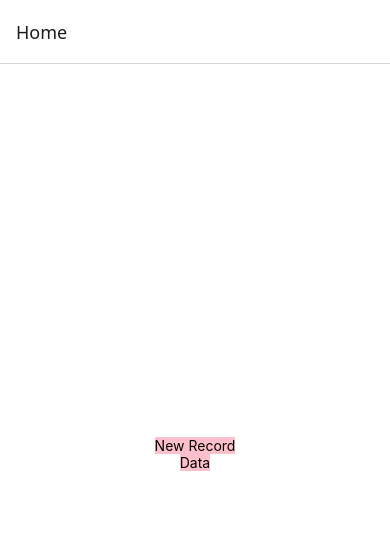
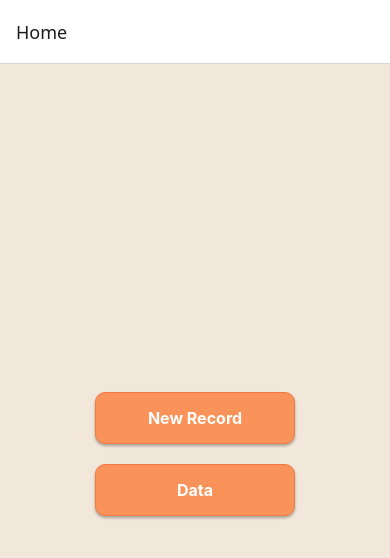
Before and after one commit to TechNomad04/Hemocycle-db, a React Native app in the folder hemocycle/frontendf/: screen / in a window 390 px wide. Shown: the top 558 px of the page. Built offline with nearby package versions, Linux system fonts and the light colour scheme.

Commit message:
UI changes

```diff
--- a/hemocycle/frontendf/config.js
+++ b/hemocycle/frontendf/config.js
@@ -1,3 +1,3 @@
 export const CONFIG = {
-    ip: '192.168.1.4'
+    ip: '10.30.7.160'
 }
--- a/hemocycle/frontendf/pages/HomeScreen.tsx
+++ b/hemocycle/frontendf/pages/HomeScreen.tsx
@@ -5,25 +5,43 @@ function HomeScreen ({navigation}:any) {
     return (
         <View style={styles.container}>
             <TouchableOpacity onPress={()=>navigation.navigate('New record')} style={styles.button}>
-                <Text>New Record</Text>
+                <Text style={styles.buttonText}>New Record</Text>
             </TouchableOpacity>
             <TouchableOpacity onPress={()=>navigation.navigate('Data')} style={styles.button}>
-                <Text>Data</Text>
+                <Text style={styles.buttonText}>Data</Text>
             </TouchableOpacity>
         </View>
     )
 }
 
 const styles = StyleSheet.create({
-    container: {
-        flex: 1,
-        alignItems: 'center',
-        justifyContent: 'center',
-        backgroundColor: 'white'
-    },
-    button: {
-        backgroundColor:'pink'
-    }
-})
+  container: {
+    flex: 1,
+    alignItems: "center",
+    justifyContent: "center",
+    backgroundColor: "#f1e7db"
+  },
+  button: {
+    backgroundColor: "#FA9359",
+    padding: 15,
+    borderRadius: 10,
+    marginVertical: 10,
+    alignItems: "center",
+    shadowColor: "#000",
+    shadowOffset: { width: 0, height: 2 },
+    shadowOpacity: 0.3,
+    shadowRadius: 3,
+    elevation: 5,
+    borderWidth: 1,
+    borderColor: "#ef7a44ff",
+    width: 200,
+
+  },
+  buttonText: {
+    color: "#fff",
+    fontWeight: "bold",
+    fontSize: 16
+  }
+});
 
 export default HomeScreen
--- a/hemocycle/frontendf/pages/NewRecord.tsx
+++ b/hemocycle/frontendf/pages/NewRecord.tsx
@@ -1,75 +1,134 @@
-import { View,TextInput, StyleSheet, Text, TouchableOpacity } from "react-native"
-import { Picker } from "@react-native-picker/picker"
-import React from "react"
-import { useState } from "react"
-import axios from "axios"
-import {CONFIG} from '../config'
+import { View, TextInput, StyleSheet, Text, TouchableOpacity } from "react-native";
+import { Picker } from "@react-native-picker/picker";
+import React, { useState } from "react";
+import axios from "axios";
+import { CONFIG } from "../config";
 
-function NewRecord ({navigation}:any) {
-    const [name, setName] = useState<string>('')
-    const [age, setAge] = useState<string>('')
-    const [gender, setGender] = useState<string>('Male')
-    const [category, setCategory] = useState<string>('Non-Anemic')
-    const [id, setid] = useState<string>('')
+function NewRecord({ navigation }: any) {
+  const [name, setName] = useState<string>("");
+  const [age, setAge] = useState<string>("");
+  const [gender, setGender] = useState<string>("Male");
+  const [category, setCategory] = useState<string>("Non-Anemic");
+  const [id, setid] = useState<string>("");
 
-    const submitinfo = async() => {
+  const submitinfo = async () => {
     try {
       const response = await axios.post(`http://${CONFIG.ip}:5000/addinfo/`, {
         name,
         age,
         gender,
         category
-            })
-            console.log(response.data)
-            setid(response.data.user._id)
-        } catch (err:any) {
-            console.log(err.message)
+      });
+      console.log(response.data);
+      setid(response.data.user._id);
+    } catch (err: any) {
+      console.log(err.message);
     }
-    }
+  };
 
   return (
     <View style={styles.container}>
-        <TextInput placeholder="Enter Your Name" style={styles.input} value={name} onChangeText={text=>setName(text)}/>
-        <TextInput placeholder="Enter Your Age" style={styles.input} keyboardType="numeric" value={age} onChangeText={text => setAge(text)}/>
-        <Picker style={styles.picker} selectedValue={gender} onValueChange={(gen)=>setGender(gen)}>
-            <Picker.Item label="Male" value="Male"/>
-            <Picker.Item label="Female" value="Female"/>
-            <Picker.Item label="Other" value="Other"/>
+      <TextInput
+        placeholder="Enter Your Name"
+        placeholderTextColor="#E07A4B"
+        style={styles.input}
+        value={name}
+        onChangeText={(text) => setName(text)}
+      />
+      <TextInput
+        placeholder="Enter Your Age"
+        placeholderTextColor="#E07A4B"
+        style={styles.input}
+        keyboardType="numeric"
+        value={age}
+        onChangeText={(text) => setAge(text)}
+      />
+
+      <Picker
+        style={styles.picker}
+        selectedValue={gender}
+        onValueChange={(gen) => setGender(gen)}
+        itemStyle={{ color: "#E07A4B", fontWeight: "bold", fontSize: 16 }}
+      >
+        <Picker.Item label="Male" value="Male" />
+        <Picker.Item label="Female" value="Female" />
+        <Picker.Item label="Other" value="Other" />
       </Picker>
-        <Picker style={styles.picker} selectedValue={category} onValueChange={(cat)=>setCategory(cat)}>
-            <Picker.Item label="Non-Anemic" value="Non-Anemic"/>
-            <Picker.Item label="Mild" value="Mild"/>
-            <Picker.Item label="Severe" value="Severe"/>
+
+      <Picker
+        style={styles.picker}
+        selectedValue={category}
+        onValueChange={(cat) => setCategory(cat)}
+        itemStyle={{ color: "#E07A4B", fontWeight: "bold", fontSize: 16 }}
+      >
+        <Picker.Item label="Non-Anemic" value="Non-Anemic" />
+        <Picker.Item label="Mild" value="Mild" />
+        <Picker.Item label="Severe" value="Severe" />
       </Picker>
+
       <TouchableOpacity style={styles.button} onPress={submitinfo}>
-            <Text>Submit</Text>
+        <Text style={styles.buttonText}>Submit</Text>
       </TouchableOpacity>
-        <TouchableOpacity style={styles.button} onPress={()=>navigation.navigate('Part', {id})}>
-            <Text>Upload Images</Text>
+      <TouchableOpacity style={styles.button} onPress={() => navigation.navigate("Part", { id })}>
+        <Text style={styles.buttonText}>Upload Images</Text>
       </TouchableOpacity>
     </View>
-    )
+  );
 }
 
 const styles = StyleSheet.create({
   container: {
     flex: 1,
-        alignItems: 'center',
-        justifyContent: 'center',
+    alignItems: "center",
+    justifyContent: "center",
+    backgroundColor: "#f1e7db"
   },
   input: {
-        height: 40,
+    backgroundColor: "#e07a4b32",
+    height: 50,
     width: 300,
-        borderColor: 'black',
+    borderColor: "#E07A4B",
     borderWidth: 0.5,
-        color: 'black'
+    marginVertical: 8,
+    paddingHorizontal: 10,
+    borderRadius: 8,
+    color: "#E07A4B",
+    fontWeight: "bold",
+    fontSize: 16
   },
   picker: {
-        width: 300
+    width: 300,
+    marginVertical: 8,
+    borderColor: "#E07A4B",
+    borderWidth: 0.5,
+    borderRadius: 8,
+    overflow: "hidden",
+    color: "#E07A4B",
+    fontWeight: "bold",
+    fontSize: 16
   },
   button: {
-        backgroundColor: 'pink'
+    backgroundColor: "#FA9359",
+    padding: 15,
+    borderRadius: 10,
+    marginVertical: 10,
+    width: 200,
+    alignItems: "center",
+
+    shadowColor: "#000",
+    shadowOffset: { width: 0, height: 2 },
+    shadowOpacity: 0.3,
+    shadowRadius: 3,
+    elevation: 5,
+
+    borderWidth: 1,
+    borderColor: "#E07A4B"
+  },
+  buttonText: {
+    color: "#fff",
+    fontWeight: "bold",
+    fontSize: 16
   }
-})
+});
 
-export default NewRecord
+export default NewRecord;
--- a/hemocycle/frontendf/pages/Part.tsx
+++ b/hemocycle/frontendf/pages/Part.tsx
@@ -5,13 +5,13 @@ function Part({navigation, route}: any) {
     return (
         <View style={styles.container}>
             <TouchableOpacity onPress={() => navigation.navigate('Upload', {id, part:'Conjunctiva'})} style={styles.button}>
-                <Text>Conjunctiva</Text>
+                <Text style={styles.buttonText}>Conjunctiva</Text>
             </TouchableOpacity >
             <TouchableOpacity onPress={() => navigation.navigate('Upload', {id, part:'Fingernails'})} style={styles.button}>
-                <Text>Fingernails</Text>
+                <Text style={styles.buttonText}>Fingernails</Text>
             </TouchableOpacity >
             <TouchableOpacity onPress={() => navigation.navigate('Upload', {id, part:'Tongue'})} style={styles.button}>
-                <Text>Tongue</Text>
+                <Text style={styles.buttonText}>Tongue</Text>
             </TouchableOpacity>
         </View>
     )
@@ -19,13 +19,31 @@ function Part({navigation, route}: any) {
 
 const styles = StyleSheet.create({
     container: {
-        flex: 1,
-        alignItems: 'center',
-        justifyContent: 'center'
+       flex: 1,
+    alignItems: "center",
+    justifyContent: "center",
+    backgroundColor: "#f1e7db"
     },
     button: {
-        backgroundColor: 'pink'
-    }
+        backgroundColor: "#FA9359",
+    padding: 15,
+    borderRadius: 10,
+    marginVertical: 10,
+    alignItems: "center",
+    shadowColor: "#000",
+    shadowOffset: { width: 0, height: 2 },
+    shadowOpacity: 0.3,
+    shadowRadius: 3,
+    elevation: 5,
+    borderWidth: 1,
+    borderColor: "#ef7a44ff",
+    width: 200,
+    },
+    buttonText: {
+    color: "#fff",
+    fontWeight: "bold",
+    fontSize: 16
+  }
 })
 
 export default Part
--- a/hemocycle/frontendf/pages/UploadImages.tsx
+++ b/hemocycle/frontendf/pages/UploadImages.tsx
@@ -1,8 +1,8 @@
-import { View, Image, Button, StyleSheet, PermissionsAndroid, Alert } from "react-native"
-import { launchImageLibrary, launchCamera } from "react-native-image-picker"
-import { useState } from "react"
-import axios from "axios"
-import {CONFIG} from '../config'
+import { View, Image, TouchableOpacity, Text, StyleSheet, PermissionsAndroid, Alert } from "react-native";
+import { launchImageLibrary, launchCamera } from "react-native-image-picker";
+import { useState } from "react";
+import axios from "axios";
+import { CONFIG } from "../config";
 
 async function requestCameraPermission() {
   try {
@@ -15,79 +15,118 @@ async function requestCameraPermission() {
         buttonNegative: "Cancel",
         buttonPositive: "OK",
       }
-    )
-    return granted === PermissionsAndroid.RESULTS.GRANTED
+    );
+    return granted === PermissionsAndroid.RESULTS.GRANTED;
   } catch {
-    return false
+    return false;
   }
 }
 
-export default function UploadImages({ navigation,route }: any) {
-  const [imageUri, setImageUri] = useState<string | null>(null)
-  const id = route.params.id
-  const part = route.params.part
+export default function UploadImages({ navigation, route }: any) {
+  const [imageUri, setImageUri] = useState<string | null>(null);
+  const id = route.params.id;
+  const part = route.params.part;
 
   async function uploadToServer(uri: string, fileName: string, id: string) {
-    const formData = new FormData()
+    const formData = new FormData();
     formData.append("file", {
       uri,
       name: fileName,
       type: "image/jpeg",
-    } as any)
-    formData.append("id", id)
-    formData.append("part", part)
+    } as any);
+    formData.append("id", id);
+    formData.append("part", part);
 
     try {
       await axios.post(`http://${CONFIG.ip}:5000/upload`, formData, {
         headers: { "Content-Type": "multipart/form-data" },
-      })
-      Alert.alert("Success", "Image uploaded to server")
+      });
+      Alert.alert("Success", "Image uploaded to server");
     } catch (err) {
-      Alert.alert("Error", "Failed to upload image")
-      console.log(err)
+      Alert.alert("Error", "Failed to upload image");
+      console.log(err);
     }
   }
 
   const pickImage = async () => {
-    const result = await launchImageLibrary({ mediaType: "photo", quality: 1 })
-    const uri = result.assets?.[0]?.uri ?? null
-    const name = result.assets?.[0]?.fileName ?? "image.jpg"
+    const result = await launchImageLibrary({ mediaType: "photo", quality: 1 });
+    const uri = result.assets?.[0]?.uri ?? null;
+    const name = result.assets?.[0]?.fileName ?? "image.jpg";
     if (uri) {
-      setImageUri(uri)
-      await uploadToServer(uri, name, id)
+      setImageUri(uri);
+      await uploadToServer(uri, name, id);
     }
-  }
+  };
 
   const captureFromCamera = async () => {
-    const hasPermission = await requestCameraPermission()
+    const hasPermission = await requestCameraPermission();
     if (!hasPermission) {
-      Alert.alert("Permission denied", "Camera permission is required.")
-      return
+      Alert.alert("Permission denied", "Camera permission is required.");
+      return;
     }
-    const result = await launchCamera({ mediaType: "photo", saveToPhotos: true, quality: 1 })
-    const uri = result.assets?.[0]?.uri ?? null
-    const name = result.assets?.[0]?.fileName ?? "image.jpg"
+    const result = await launchCamera({ mediaType: "photo", saveToPhotos: true, quality: 1 });
+    const uri = result.assets?.[0]?.uri ?? null;
+    const name = result.assets?.[0]?.fileName ?? "image.jpg";
     if (uri) {
-      setImageUri(uri)
-      await uploadToServer(uri, name, id)
+      setImageUri(uri);
+      await uploadToServer(uri, name, id);
     }
-  }
+  };
 
   return (
     <View style={styles.container}>
-      <Button title="View Images" onPress={() => navigation.navigate('View Images', {id, part})}/>
-      <View style={{ marginVertical: 10 }} />
-      <Button title="Pick Image from Gallery" onPress={pickImage} />
-      <View style={{ marginVertical: 10 }} />
-      <Button title="Capture from Camera" onPress={captureFromCamera} />
+      <TouchableOpacity style={styles.button} onPress={() => navigation.navigate('View Images', { id, part })}>
+        <Text style={styles.buttonText}>View Images</Text>
+      </TouchableOpacity>
+
+      <TouchableOpacity style={styles.button} onPress={pickImage}>
+        <Text style={styles.buttonText}>Pick Image from Gallery</Text>
+      </TouchableOpacity>
+
+      <TouchableOpacity style={styles.button} onPress={captureFromCamera}>
+        <Text style={styles.buttonText}>Capture from Camera</Text>
+      </TouchableOpacity>
+
       {imageUri && (
         <Image source={{ uri: imageUri }} style={styles.image} resizeMode="cover" />
       )}
     </View>
-  )
+  );
 }
 
 const styles = StyleSheet.create({
-  container: { flex: 1, alignItems: "center", justifyContent: "center", backgroundColor: "#fff" },
-  image: { width: 250, height: 250, borderRadius: 15, marginTop: 20 },
-})
+  container: {
+    flex: 1,
+    alignItems: "center",
+    justifyContent: "center",
+    backgroundColor: "#f1e7db"
+  },
+  button: {
+    backgroundColor: "#FA9359",
+    padding: 15,
+    borderRadius: 10,
+    marginVertical: 10,
+    width: 220,
+    alignItems: "center",
+
+    shadowColor: "#000",
+    shadowOffset: { width: 0, height: 2 },
+    shadowOpacity: 0.3,
+    shadowRadius: 3,
+    elevation: 5,
+
+    borderWidth: 1,
+    borderColor: "#E07A4B"
+  },
+  buttonText: {
+    color: "#fff",
+    fontWeight: "bold",
+    fontSize: 16
+  },
+  image: {
+    width: 250,
+    height: 250,
+    borderRadius: 15,
+    marginTop: 20,
+  },
+});
```
Lines whose indentation alone changed are shown as unchanged.
